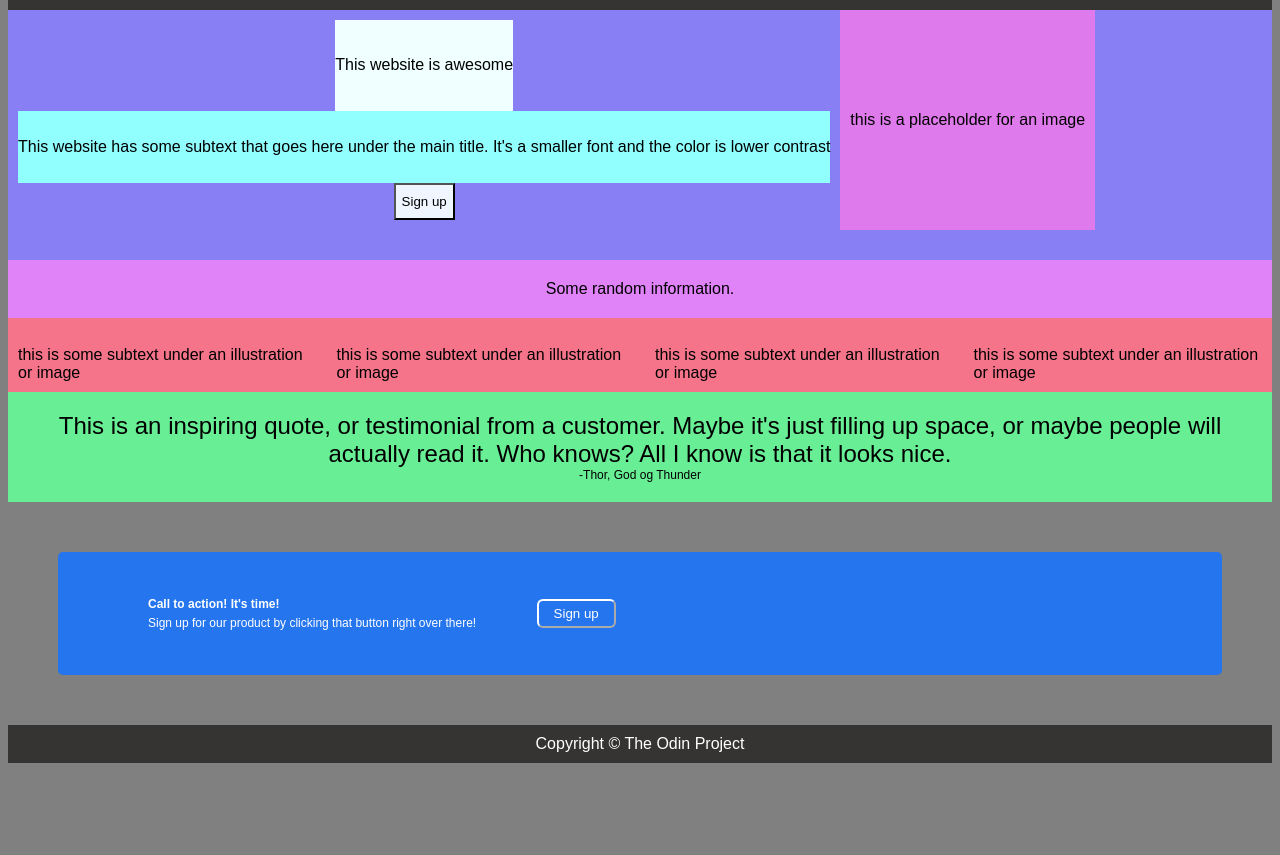
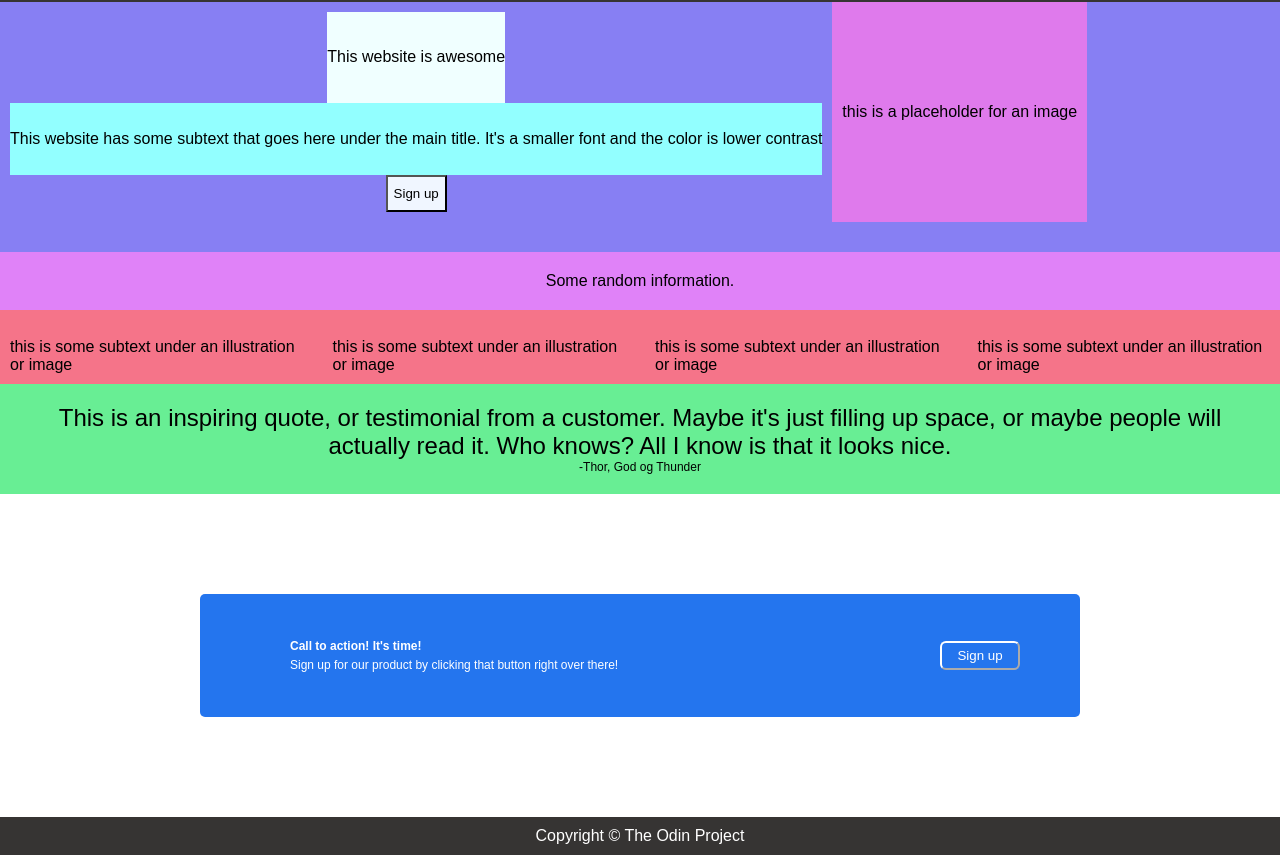
Before and after one commit to preto-phil/Landing-Page, a plain HTML site: page index.html in a window 1280 px wide. Shown: the part 48-903 px from the top of the page. Before the commit the page ends 819 px from the top, so only its background shows below. Drawn offline with Linux system fonts and the light colour scheme.

Commit message:
CSS Progress 2

```diff
--- a/index.html
+++ b/index.html
@@ -67,12 +67,14 @@
         <!-- Container 6: Sign up -->
 
         <div class="six">
+            <div class="six-0">
                 <div class="six-1">
                     <div id="six-1-1">Call to action! It's time!</div>
                     <div id="six-1-2">Sign up for our product by clicking that button right over there!</div>
                 </div>
                 <div class="six-2">
                     <button id="six-2-1">Sign up</button>
+                </div>
             </div>
         </div>
 
--- a/styles.css
+++ b/styles.css
@@ -1,9 +1,20 @@
+/* Make webpage fit all screens */
+
+.WebContainer{
+    width: 100%;
+    height: auto;
+}
+
+/* Big Daddy Body */
+
 body {
     display: flex;
     flex-direction: column;
-    background-color: grey;
     font-family: sans-serif;
-    flex: 1;
+    /* Remove white border around webpage */
+    width: 100%;
+    height: 100%;
+    margin: 0;
 }
 
 /* Container 1: Header logo */
@@ -145,10 +156,17 @@ a {
 
 .six {
     display: flex;
+    background-color: white;
+    color: white;
+    padding: 100px 200px;
+    justify-content: center;
+}
+
+.six-0 {
     background-color: rgb(36, 117, 238);
-    color: white;
-    margin: 50px;
     border-radius: 5px;
+    display: flex;
+    flex: auto;
 }
 
 .six-1 {
@@ -169,7 +187,7 @@ a {
 
 .six-2 {
 
-    margin-left: 0px;
+    margin-left: auto;
     justify-content: center;
     align-items: center;
     width: 200px;
```
Lines whose indentation alone changed are shown as unchanged.
